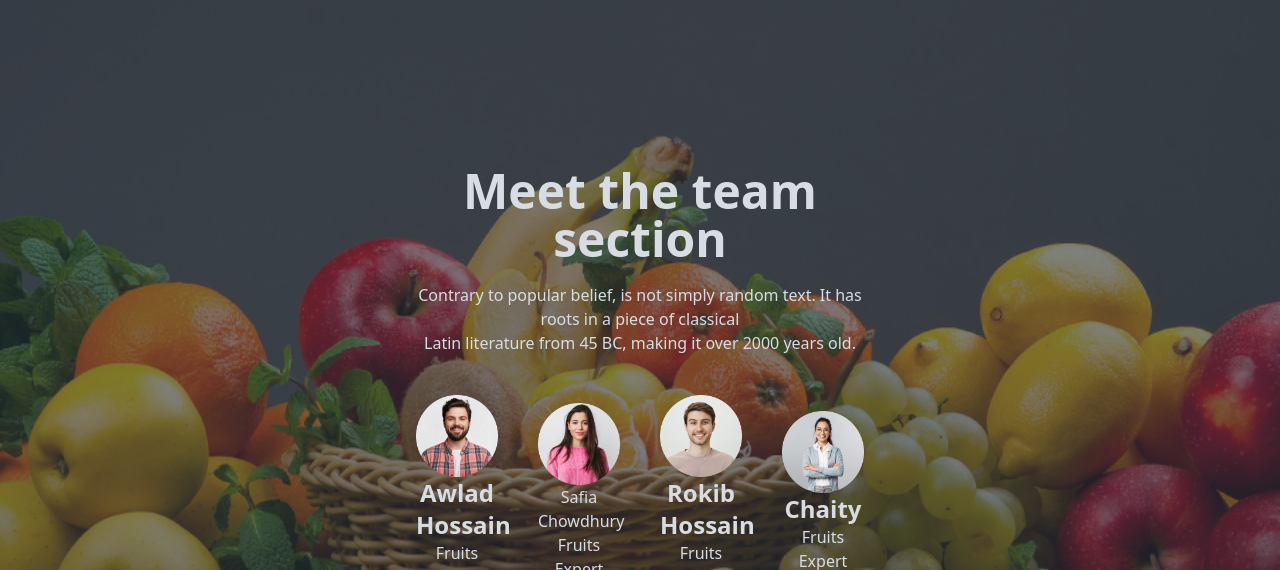
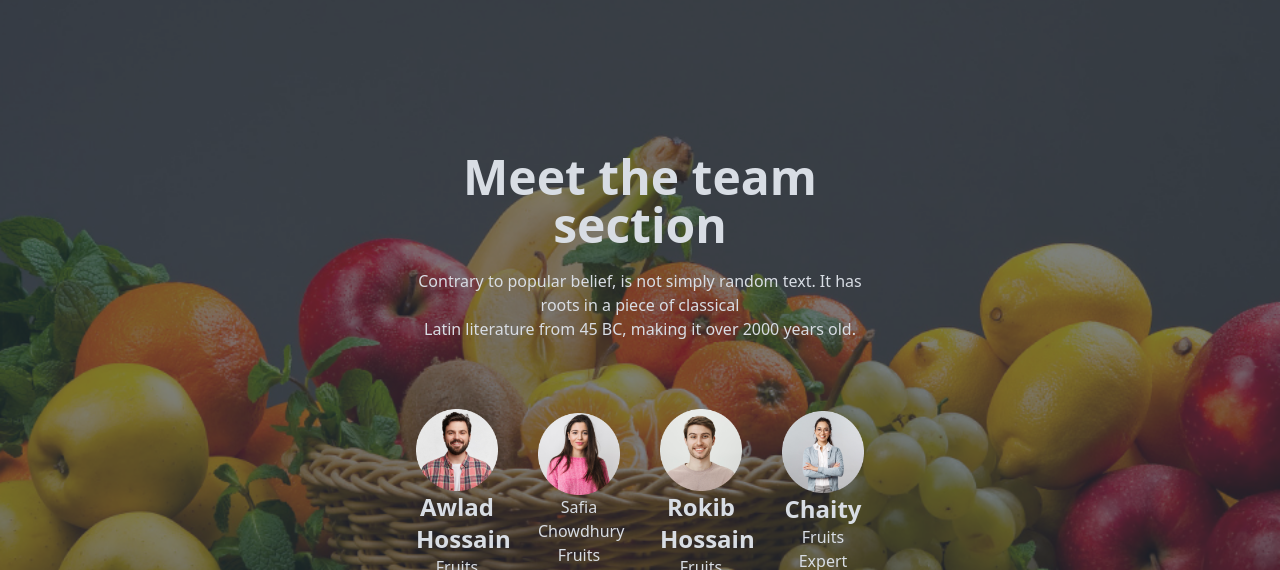
Before and after one commit to SmJayed98/My-3rd-Assigenment, a plain HTML site: page B8A3-fruit-brust/index.html in a window 1280 px wide. Shown: the part 1663-2233 px from the top of the page. Drawn offline with nearby package versions, Linux system fonts and the light colour scheme.

Commit message:
new features add

```diff
--- a/B8A3-fruit-brust/index.html
+++ b/B8A3-fruit-brust/index.html
@@ -239,7 +239,7 @@
                             of classical <br> Latin literature from 45 BC, making it over 2000 years old.</p>
                         <div class="grid grid-cols-4 gap-x-10 items-center text-center justify-center  mt-10 ">
                             <!-- member 1 -->
-                            <div class="">
+                            <div class="mt-7">
                                 <div> <img src="images/member1.png" alt=""></div>
                                 <h2 class="text-2xl font-bold">Awlad Hossain</h2>
                                 <p>Fruits Expert</p>
@@ -253,7 +253,7 @@
                                 </div>
                             </div>
                             <!-- member 2 -->
-                            <div class="">
+                            <div class="mt-5">
                                 <div> <img src="images/member2.png" alt=""></div>
                                 <h2 class="text- font-">Safia Chowdhury</h2>
                                 <p>Fruits Expert</p>
@@ -267,7 +267,7 @@
                                 </div>
                             </div>
                             <!-- member 3 -->
-                            <div class="">
+                            <div class=" mt-7">
                                 <div> <img src="images/member3.png" alt=""></div>
                                 <h2 class="text-2xl font-bold">Rokib Hossain</h2>
                                 <p>Fruits Expert</p>
```
